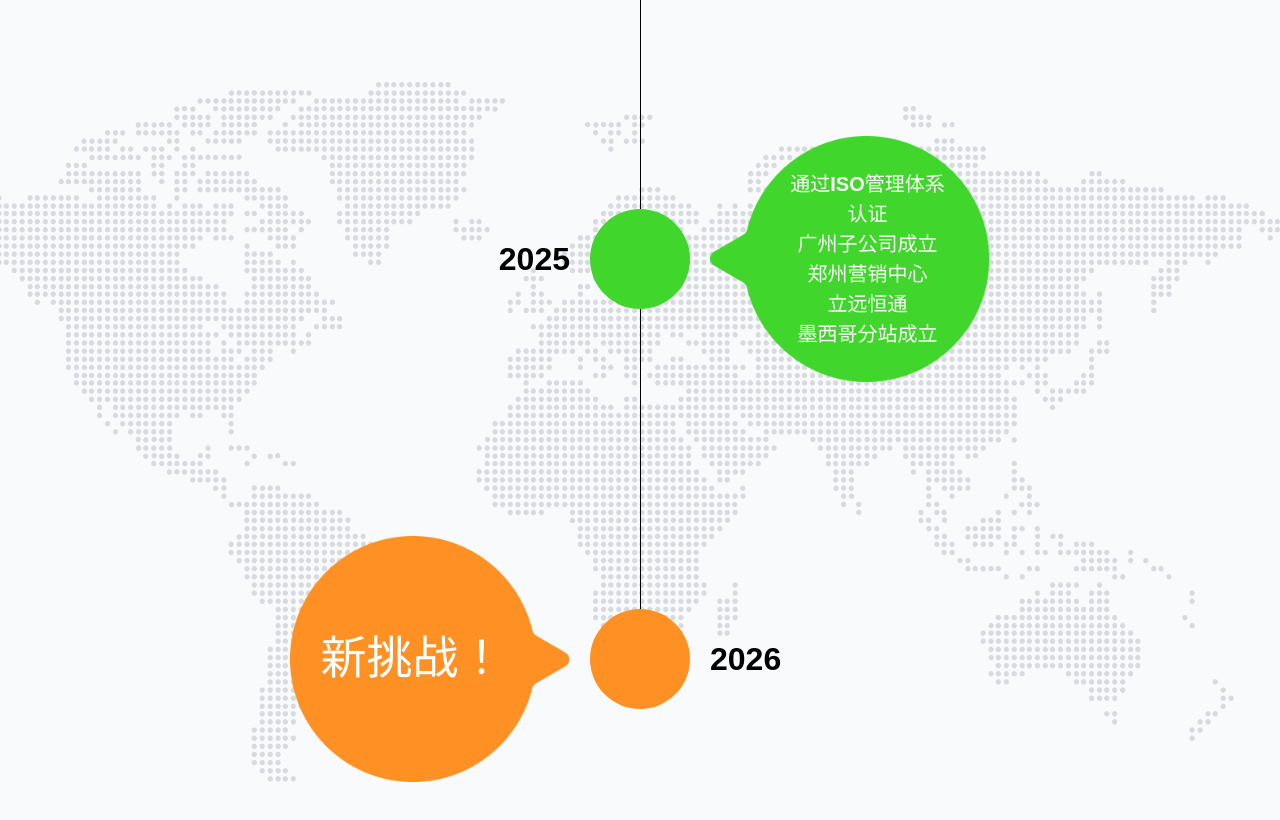
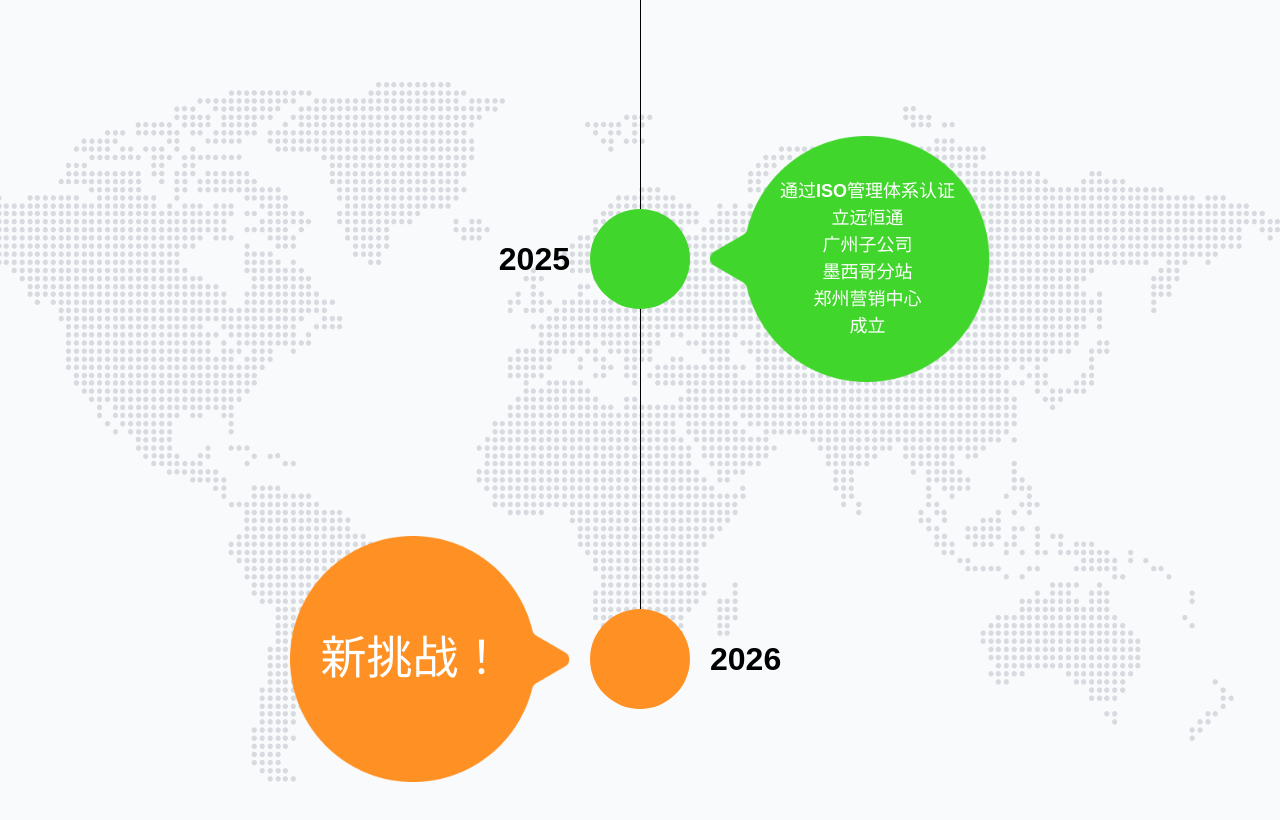
Before and after one commit to chenjian1124/liyuan, a Vue app: page /liyuan/about in a window 1280 px wide. Shown: the part 5900-6720 px from the top of the page. Built offline with nearby package versions, Linux system fonts and the light colour scheme.

Commit message:
文字调整

```diff
--- a/src/components/Development.vue
+++ b/src/components/Development.vue
@@ -112,13 +112,13 @@
         <span class="round green"></span>
         <div class="desc">
           <img src="@/assets/development/green-right.png" alt="orange-right" class="desc-img" />
-          <div class="desc-content p-l-20" style="font-size: 20px;">
-            <p>通过ISO管理体系</p>
-            <p>认证</p>
-            <p>广州子公司成立</p>
+          <div class="desc-content p-l-20" style="font-size: 18px;">
+            <p>通过ISO管理体系认证</p>
+            <p>立远恒通</p>
+            <p>广州子公司</p>
+            <p>墨西哥分站</p>
             <p>郑州营销中心</p>
-            <p>立远恒通</p>
-            <p>墨西哥分站成立</p>
+            <p>成立</p>
           </div>
         </div>
       </div>
```
